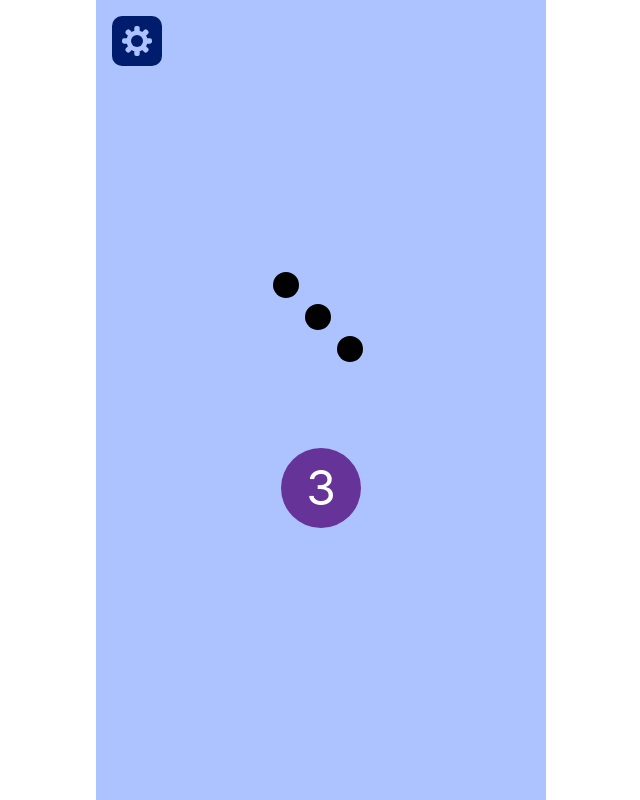
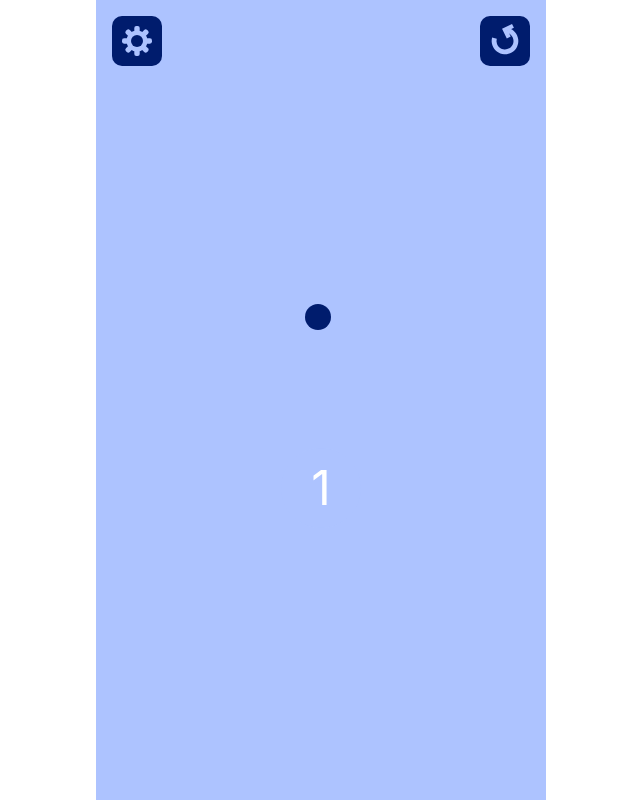
Before and after one commit to sGrevling/gui, a React (Create React App) app: page / in a window 1280 px wide. Shown: the whole page, without its empty margins (319-959 px from the left). Built offline with nearby package versions, Linux system fonts and the light colour scheme.

Commit message:
add resetButton

```diff
--- a/src/App.js
+++ b/src/App.js
@@ -5,9 +5,10 @@ import badger from "./badger.jpeg";
 import {CheckBox, Menu, RadioGroup, ToggleSwitch} from "./Library";
 import {NumberSelect} from "./Library/NumberSelect/NumberSelect";
 import {Dots} from "./Library/Dots/Dots";
+import {ResetButton} from "./Library/Buttons/ResetButton";
 
 const getColors = (key) => {
-    switch(key) {
+    switch (key) {
         case 'blue':
             return {
                 main: '#adc3ff',
@@ -32,9 +33,9 @@ function App() {
     const [showColorSelect, setShowColorSelect] = useState(false);
     const [showMenu, setShowMenu] = useState(false);
     const [grevling, setGrevling] = useState(false);
-    const [num, setNum] = useState(3);
+    const [num, setNum] = useState(1);
 
-    const { main, contrast } = getColors(color);
+    const {main, contrast} = getColors(color);
 
     const renderColorRadio = () => (
         <div className={`radioContainer ${showColorSelect ? '' : 'hidden'}`}>
@@ -110,7 +111,6 @@ function App() {
                         ) : (
                             <div
                                 style={{
-                                    // width: '80%',
                                     display: 'flex',
                                     flexDirection: 'column',
                                     alignItems: 'center',
@@ -118,11 +118,24 @@ function App() {
                                 }}
                             >
                                 <div
+                                    style={{
+                                        position: 'absolute',
+                                        top: '1rem',
+                                        right: '1rem',
 
+                                    }}
                                 >
+                                    <ResetButton
+                                        color={main}
+                                        backgroundColor={contrast}
+                                        onClick={() => setNum(1)}
+                                    />
+                                </div>
+                                <div>
                                     <Dots
                                         num={num}
                                         size={20}
+                                        color={contrast}
                                     />
                                 </div>
 
@@ -131,6 +144,10 @@ function App() {
                                 <br/>
                                 <br/>
                                 <NumberSelect
+                                    color={'white'}
+                                    numberBgColor={main}
+                                    selectorColor={contrast}
+                                    shadow
                                     value={num}
                                     setValue={setNum}
                                     max={9}
--- a/src/Library/Buttons/Buttons.css
+++ b/src/Library/Buttons/Buttons.css
@@ -1,13 +1,64 @@
+.settingsButton,
+.resetButton {
+    outline: none;
+    background: none;
+    border: none;
+}
+
+.resetButton,
 .settingsButton {
     height: 50px;
     width: 50px;
     padding: 10px;
     border-radius: 10px;
-    background: none;
-    border: none;
 }
 
 .settingsButton svg {
     height: 100%;
     width: 100%;
 }
+
+.resetButton {
+    padding: 5px;
+}
+
+.resetButton svg {
+    height: 40px;
+    width: 40px;
+}
+
+@-ms-keyframes spinCC {
+    from {
+        -ms-transform: rotate(0deg);
+    }
+    to {
+        -ms-transform: rotate(-360deg);
+    }
+}
+
+@-moz-keyframes spinCC {
+    from {
+        -moz-transform: rotate(0deg);
+    }
+    to {
+        -moz-transform: rotate(-360deg);
+    }
+}
+
+@-webkit-keyframes spinCC {
+    from {
+        -webkit-transform: rotate(0deg);
+    }
+    to {
+        -webkit-transform: rotate(-360deg);
+    }
+}
+
+@keyframes spinCC {
+    from {
+        transform: rotate(0deg);
+    }
+    to {
+        transform: rotate(-360deg);
+    }
+}
--- /dev/null
+++ b/src/Library/Buttons/ResetButton.jsx
@@ -0,0 +1,36 @@
+import React, {useState} from 'react';
+
+export const ResetButton = ({
+                                onClick,
+                                color = 'white',
+                                backgroundColor,
+}) => {
+    const [spin, setSpin] = useState(false);
+    return (
+        <button
+            className={`resetButton ${spin ? 'spin' : ''}`}
+            onClick={() => {
+                onClick();
+                if (spin) return;
+                setSpin(true);
+                setTimeout(() => {
+                    setSpin(false);
+                }, 400)
+
+            }}
+            style={{backgroundColor}}
+        >
+            <svg
+                viewBox="0 0 90 90"
+                xmlns="http://www.w3.org/2000/svg"
+                fill={color}
+                style={spin ? {animation: 'spinCC 400ms linear'} : {}}
+            >
+                <path
+                    d="M52.7646 16.0222C58.4958 17.5579 63.643 20.7586 67.5552 25.2196C71.4674 29.6806 73.9689 35.2015 74.7433 41.0842C75.5178 46.9669 74.5305 52.9471 71.9062 58.2686C69.2819 63.5902 65.1385 68.014 60 70.9807C54.8615 73.9475 48.9586 75.3238 43.0379 74.9357C37.1172 74.5477 31.4445 72.4126 26.7372 68.8006C22.0298 65.1885 18.4993 60.2617 16.5921 54.6432C14.6849 49.0246 14.4865 42.9667 16.0222 37.2354L26.5314 40.0513C25.5527 43.7041 25.6791 47.565 26.8946 51.1459C28.1102 54.7268 30.3603 57.8669 33.3604 60.169C36.3606 62.471 39.976 63.8318 43.7495 64.0791C47.523 64.3264 51.2851 63.4492 54.56 61.5584C57.835 59.6677 60.4757 56.8482 62.1483 53.4566C63.8208 50.065 64.4501 46.2535 63.9565 42.5043C63.4629 38.7551 61.8686 35.2364 59.3752 32.3932C56.8819 29.5501 53.6014 27.5101 49.9486 26.5314L52.7646 16.0222Z"/>
+                <path
+                    d="M60.8172 6.52009L38.3382 17.6037L49.0722 39.3736L57.9016 35.0202L51.3837 21.8011L65.0334 15.0709L60.8172 6.52009Z"/>
+            </svg>
+        </button>
+    );
+}
--- a/src/Library/Dots/Dots.css
+++ b/src/Library/Dots/Dots.css
@@ -3,8 +3,6 @@
     display: grid;
     grid-template-columns: repeat(3, 2rem);
     grid-template-rows: repeat(3, 2rem);
-
-    /*transform: rotate(45deg);*/
     height: 6rem;
     width: 6rem;
 }
@@ -13,5 +11,4 @@
     width: 1.6rem;
     height: 1.6rem;
     border-radius: 100%;
-    background-color: black;
 }
--- a/src/Library/Dots/Dots.jsx
+++ b/src/Library/Dots/Dots.jsx
@@ -1,7 +1,7 @@
 import React from 'react';
 import './Dots.css';
 
-export const Dots = ({ num }) => {
+export const Dots = ({ num, color }) => {
 
     const grids = [
         [],
@@ -24,6 +24,7 @@ export const Dots = ({ num }) => {
         <div
             key={`dot-${i}`}
             className="dot"
+            style={{backgroundColor: color ?? 'black'}}
         />
     ) : <div key={`dot-${i}`}/>;
 
--- a/src/Library/Menu/Menu.jsx
+++ b/src/Library/Menu/Menu.jsx
@@ -31,7 +31,12 @@ export const Menu = ({
         button = <Button
             className={`button ${left ? 'left' : ''}`}
             open={!!(show || onCloseClickOverride)}
-            setOpen={setShow}
+            setOpen={v => {
+                if (onCloseClickOverride)
+                    onCloseClickOverride();
+                else
+                    setShow(v)
+            }}
             transitionTime={transitionTime}
             stageDelay={transitionTime * .3}
             color={color}
--- a/src/Library/index.jsx
+++ b/src/Library/index.jsx
@@ -1,10 +1,12 @@
 import UseEffectOnce from "./utils/UseEffectOnce";
 import UseEffectPartialDeps from "./utils/UseEffectPartialDeps";
+export { UseEffectOnce, UseEffectPartialDeps};
 export { Menu } from './Menu/Menu';
 export { SettingsButton } from './Buttons/SettingsButton'
 export { MenuButton } from './Buttons/MenuButton'
+export { ResetButton } from './Buttons/ResetButton'
 export { RadioButton, RadioGroup } from './Radio'
 export { CheckBox } from './CheckBox'
+export { Dots } from './Dots/Dots'
 export { ToggleSwitch } from './ToggleSwitch'
 export { NumberSelect } from './NumberSelect/NumberSelect'
-export { UseEffectOnce, UseEffectPartialDeps};
--- a/src/Library/package.json
+++ b/src/Library/package.json
@@ -1,6 +1,6 @@
 {
   "name": "grevlingui",
-  "version": "0.1.7",
+  "version": "0.1.9",
   "description": "GUI elements",
   "main": "index.jsx",
   "repository": {
```
Lines whose indentation alone changed are shown as unchanged.
